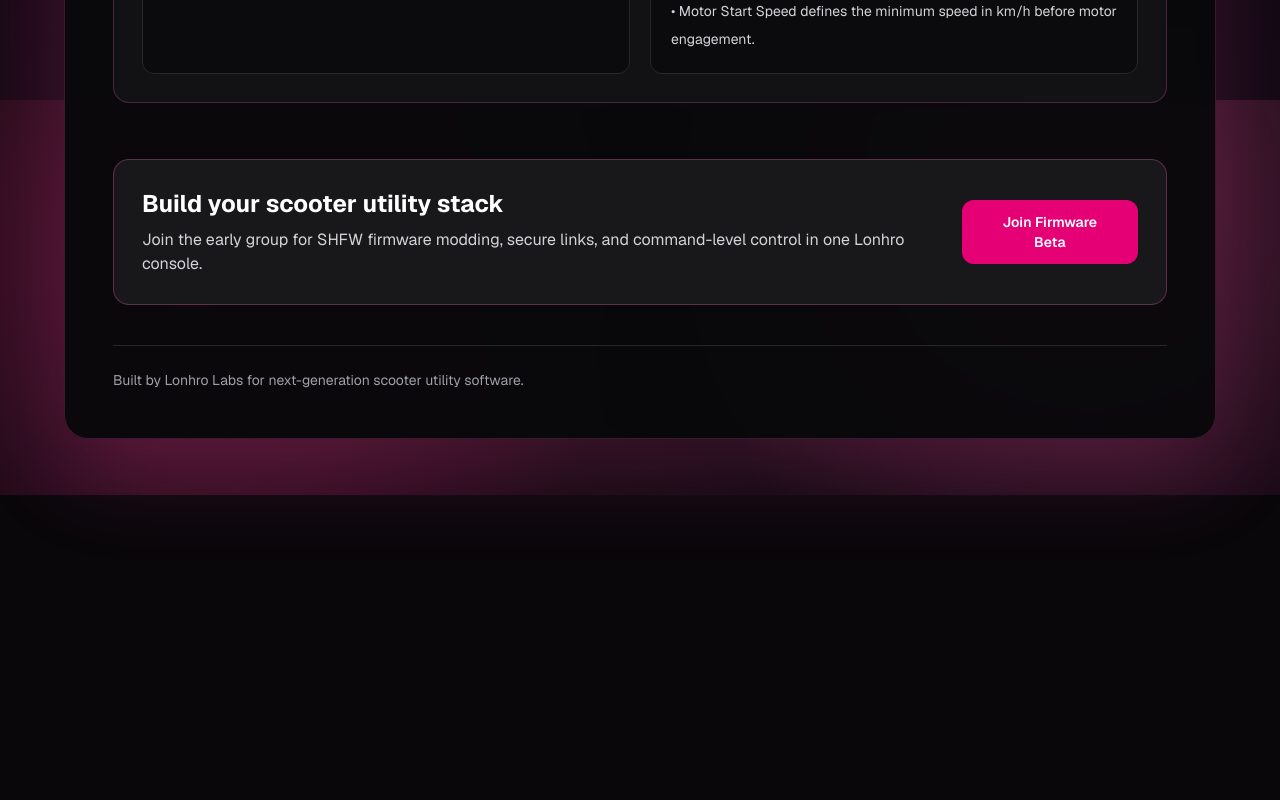
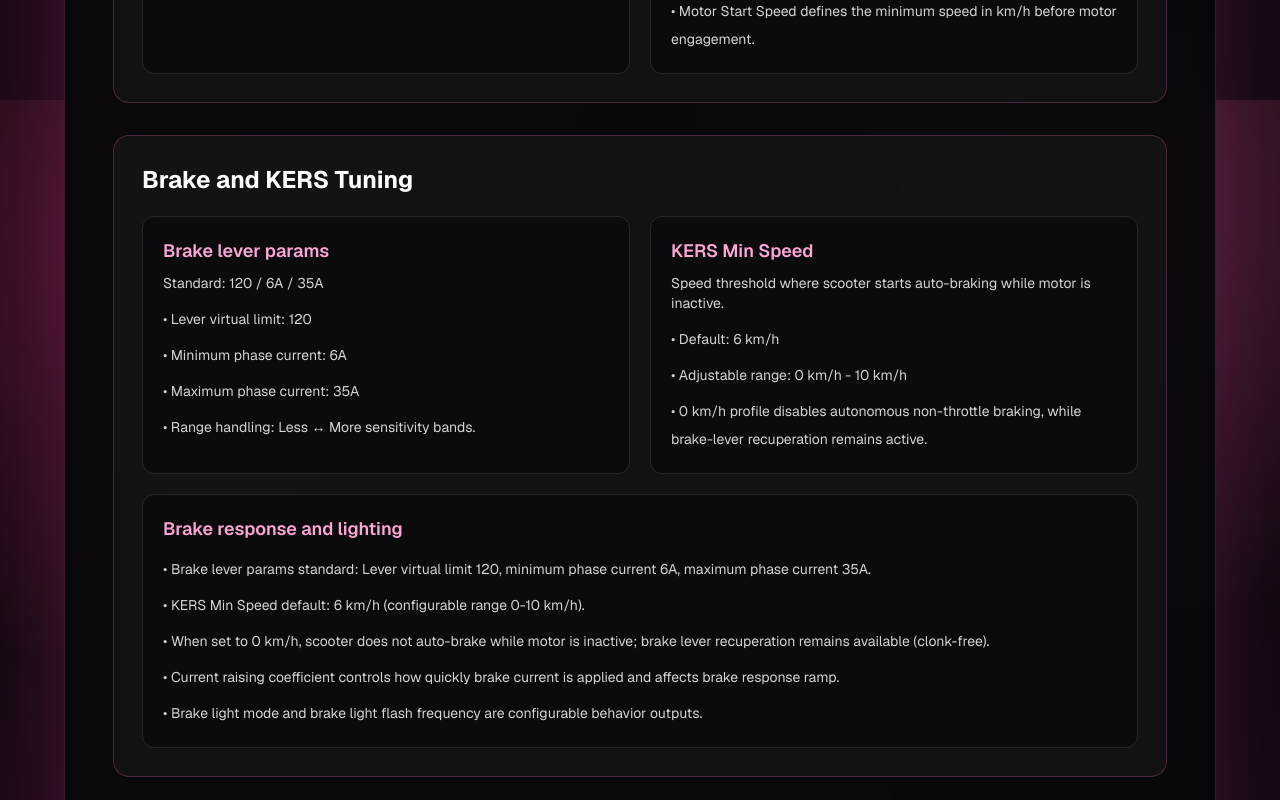
Before and after one commit to lonhro-pi/scooting-with-Lonhro, a Next.js app: page / in a window 1280 px wide. Shown: the part 2300-3100 px from the top of the page. Before the commit the page ends 2795 px from the top, so only its background shows below. Built offline with nearby package versions, Linux system fonts and the light colour scheme.

Commit message:
Add brake lever and KERS tuning parameters

```diff
--- a/src/app/page.tsx
+++ b/src/app/page.tsx
@@ -44,6 +44,14 @@ export default function Home() {
     "US region - Sports 33 km/h",
     "EU region - Sports / US region - Drive 27 km/h",
     "DE region - Sports / EU region - Drive 22 km/h",
+  ];
+
+  const brakeNotes = [
+    "Brake lever params standard: Lever virtual limit 120, minimum phase current 6A, maximum phase current 35A.",
+    "KERS Min Speed default: 6 km/h (configurable range 0-10 km/h).",
+    "When set to 0 km/h, scooter does not auto-brake while motor is inactive; brake lever recuperation remains available (clonk-free).",
+    "Current raising coefficient controls how quickly brake current is applied and affects brake response ramp.",
+    "Brake light mode and brake light flash frequency are configurable behavior outputs.",
   ];
 
   return (
@@ -216,6 +224,53 @@ export default function Home() {
           </div>
         </section>
 
+        <section className="mt-8 rounded-2xl border border-pink-400/25 bg-zinc-900/70 p-7">
+          <h2 className="text-2xl font-bold text-white">
+            Brake and KERS Tuning
+          </h2>
+          <div className="mt-5 grid gap-5 md:grid-cols-2">
+            <article className="rounded-xl border border-zinc-800 bg-zinc-950/70 p-5">
+              <h3 className="text-lg font-semibold text-pink-300">
+                Brake lever params
+              </h3>
+              <p className="mt-2 text-sm text-zinc-300">Standard: 120 / 6A / 35A</p>
+              <ul className="mt-3 grid gap-2 text-sm leading-7 text-zinc-300">
+                <li>• Lever virtual limit: 120</li>
+                <li>• Minimum phase current: 6A</li>
+                <li>• Maximum phase current: 35A</li>
+                <li>• Range handling: Less ↔ More sensitivity bands.</li>
+              </ul>
+            </article>
+
+            <article className="rounded-xl border border-zinc-800 bg-zinc-950/70 p-5">
+              <h3 className="text-lg font-semibold text-pink-300">KERS Min Speed</h3>
+              <p className="mt-2 text-sm text-zinc-300">
+                Speed threshold where scooter starts auto-braking while motor is
+                inactive.
+              </p>
+              <ul className="mt-3 grid gap-2 text-sm leading-7 text-zinc-300">
+                <li>• Default: 6 km/h</li>
+                <li>• Adjustable range: 0 km/h - 10 km/h</li>
+                <li>
+                  • 0 km/h profile disables autonomous non-throttle braking,
+                  while brake-lever recuperation remains active.
+                </li>
+              </ul>
+            </article>
+          </div>
+
+          <article className="mt-5 rounded-xl border border-zinc-800 bg-zinc-950/70 p-5">
+            <h3 className="text-lg font-semibold text-pink-300">
+              Brake response and lighting
+            </h3>
+            <ul className="mt-3 grid gap-2 text-sm leading-7 text-zinc-300">
+              {brakeNotes.map((note) => (
+                <li key={note}>• {note}</li>
+              ))}
+            </ul>
+          </article>
+        </section>
+
         <section
           id="launch"
           className="mt-14 rounded-2xl border border-pink-400/30 bg-zinc-900 p-7 md:flex md:items-center md:justify-between"
```
